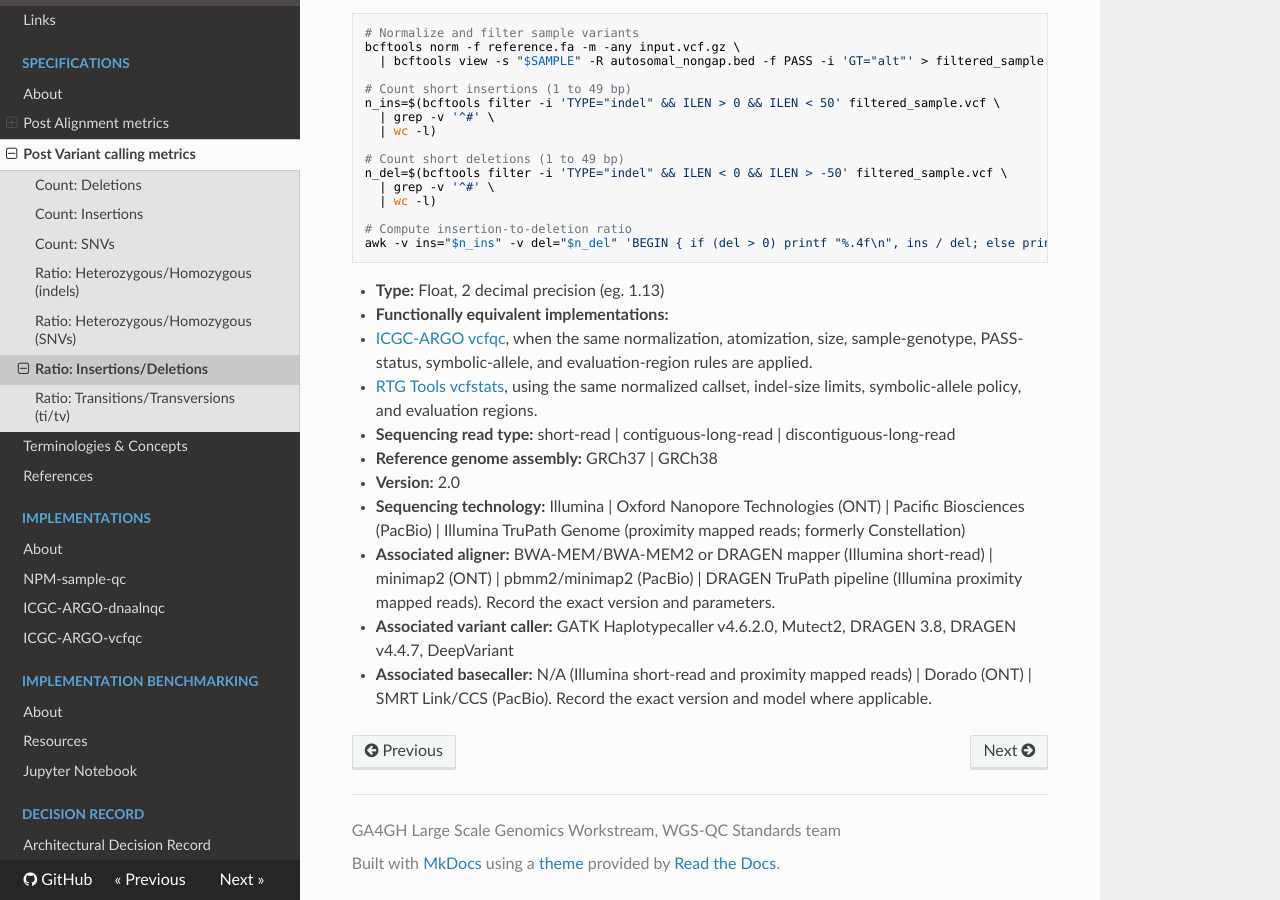
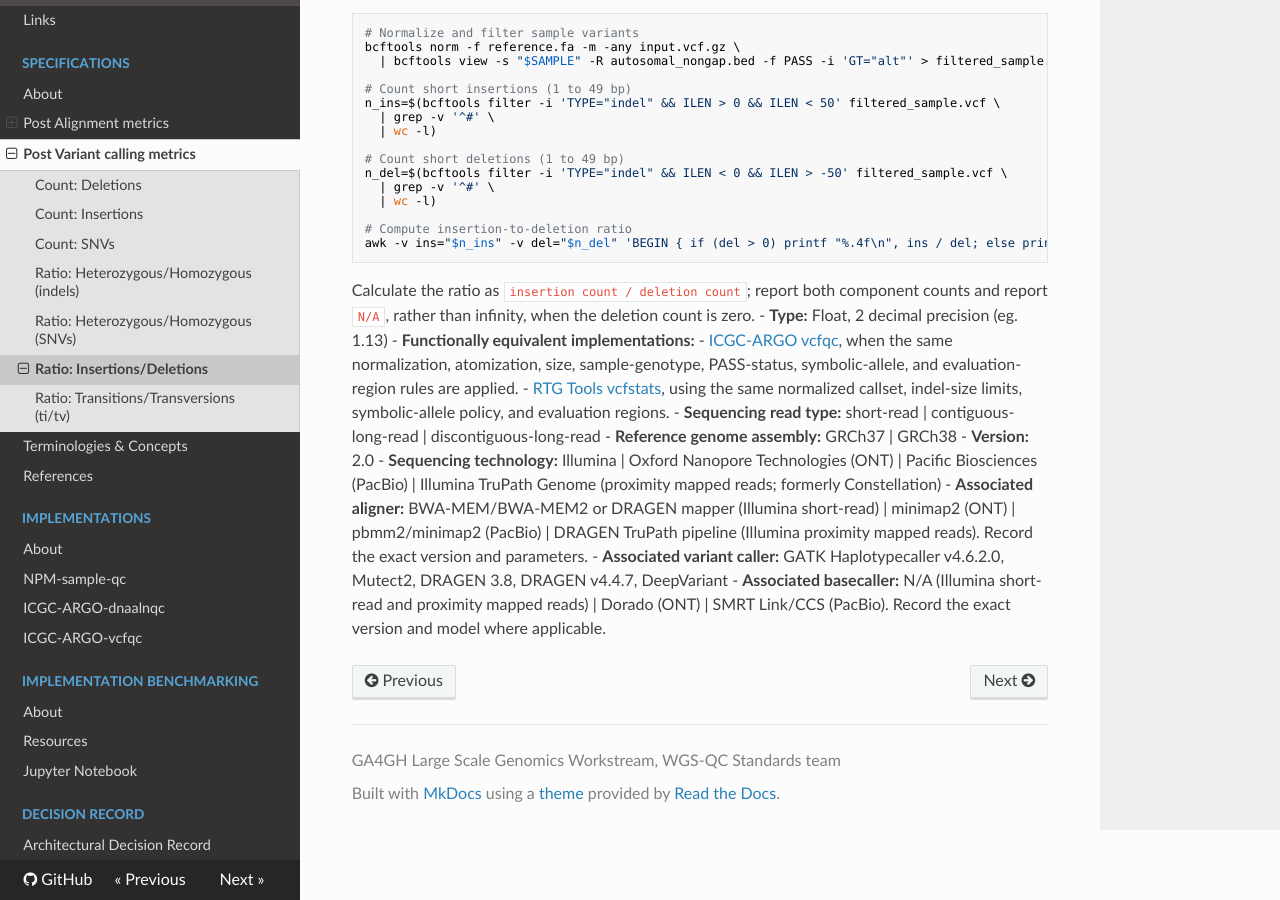
Before and after one commit to ga4gh/quality-control-wgs, an MkDocs documentation site: the page built from docs/metrics_definitions/ratio-insertions-deletions.md, in a window 1280 px wide and 900 px high, scrolled down 609 px. Built offline with MkDocs 1.6.1, drawn with Linux system fonts in a browser that asks for light colours; nearby versions of some CDN libraries.

Commit message:
ration ins/del dev version awaiting further input/feedback

````diff
--- a/docs/metrics_definitions/ratio-insertions-deletions.md
+++ b/docs/metrics_definitions/ratio-insertions-deletions.md
@@ -24,6 +24,7 @@ n_del=$(bcftools filter -i 'TYPE="indel" && ILEN < 0 && ILEN > -50' filtered_sam
 # Compute insertion-to-deletion ratio
 awk -v ins="$n_ins" -v del="$n_del" 'BEGIN { if (del > 0) printf "%.4f\n", ins / del; else print "NA" }'
 ```
+Calculate the ratio as `insertion count / deletion count`; report both component counts and report `N/A`, rather than infinity, when the deletion count is zero.
 - **Type:** Float, 2 decimal precision (eg. 1.13)
 - **Functionally equivalent implementations:**
   - [ICGC-ARGO vcfqc](References.md#icgc-argo), when the same normalization, atomization, size, sample-genotype, PASS-status, symbolic-allele, and evaluation-region rules are applied.
````
